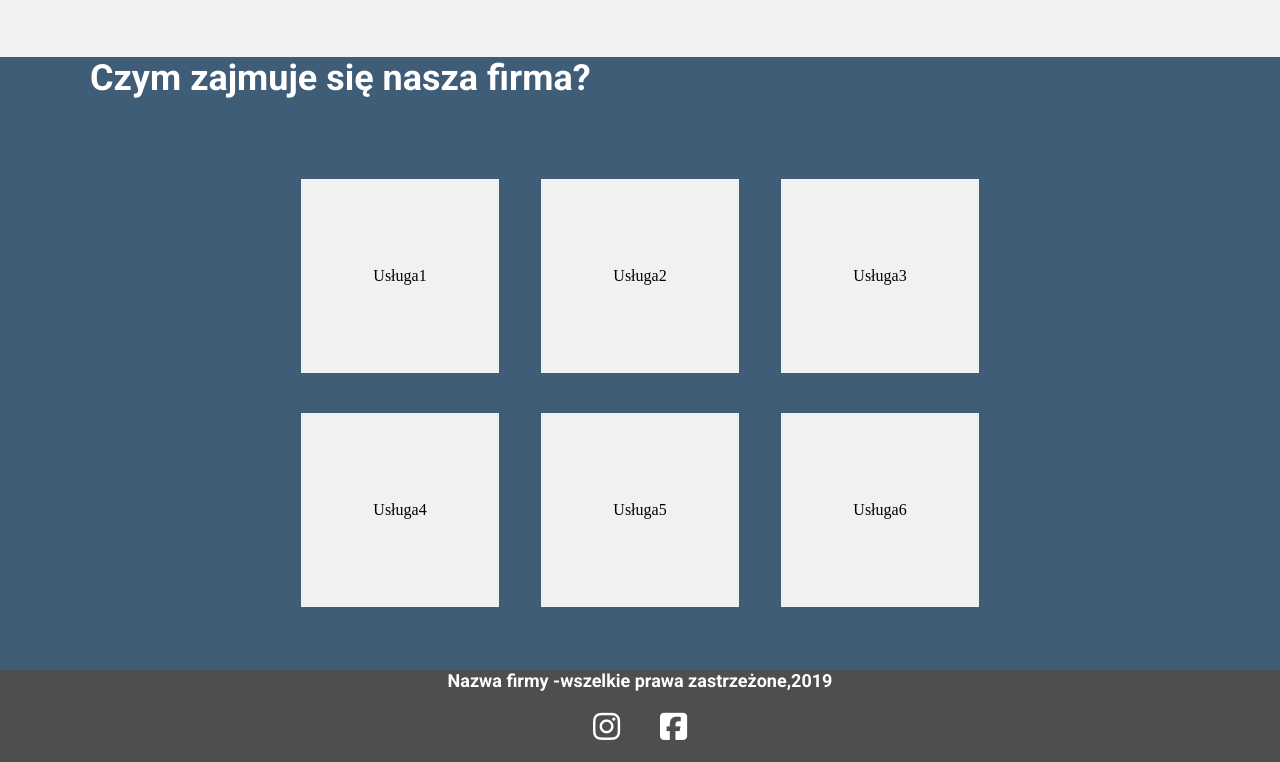
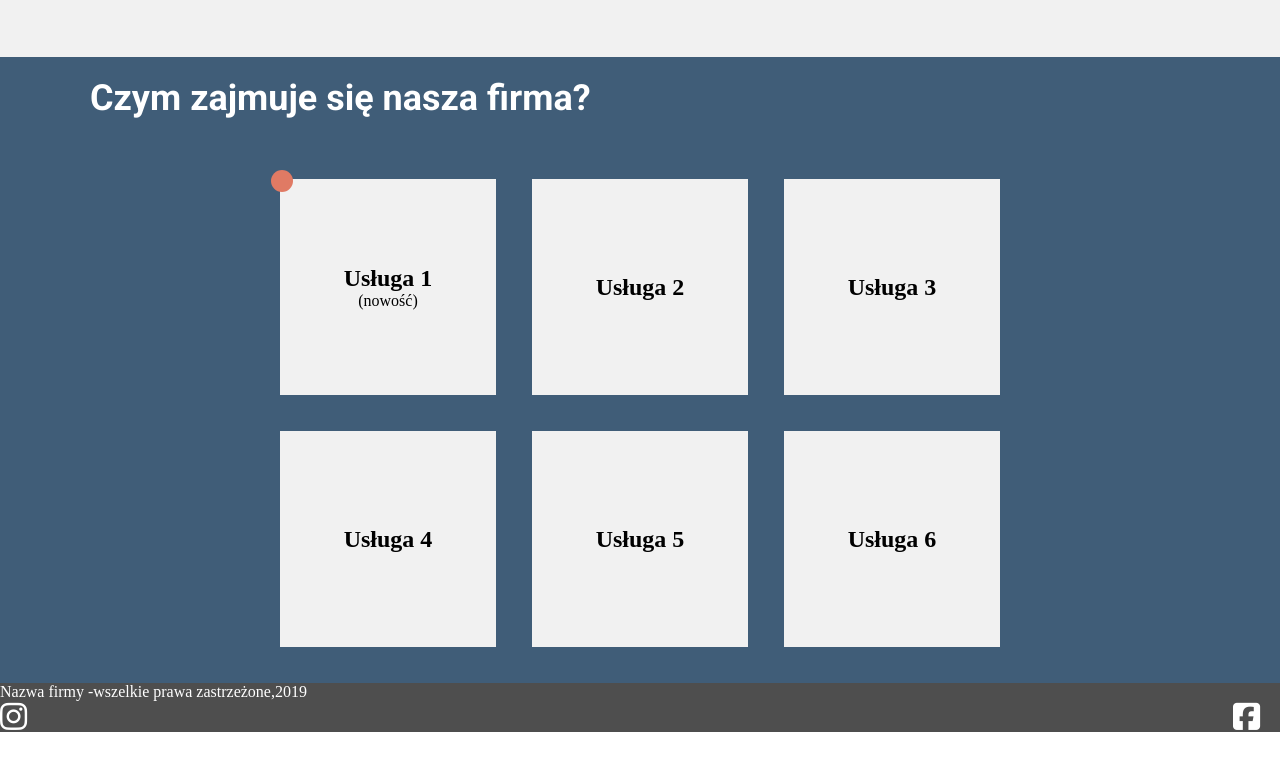
Before and after one commit to GitMagda/Projekt-2, a plain HTML site: page index.html in a window 1280 px wide. Shown: the part 1194-1956 px from the top of the page. After the commit the page ends 1926 px from the top, so only its background shows below. Drawn offline with Linux system fonts and the light colour scheme.

Commit message:
task done

```diff
--- a/index.html
+++ b/index.html
@@ -74,14 +74,39 @@
     <a name="offer"></a>
     <section id="last">
       <h1 class="offer-h">Czym zajmuje się nasza firma?</h1>
-      <ul class="boxes-set">
-        <li class="service">Usługa1</li>
-        <li class="service">Usługa2</li>
-        <li class="service">Usługa3</li>
-        <li class="service">Usługa4</li>
-        <li class="service">Usługa5</li>
-        <li class="service">Usługa6</li>
-      </ul>
+      <div class="offers-wrapper">
+        <div class="offers-wrapper-box">
+          <div class="dott"></div>
+          <div class="offers-wrapper-box-content">
+            <h2>Usługa 1</h2>
+            <span>(nowość)</span>
+          </div>
+        </div>
+        <div class="offers-wrapper-box">
+          <div class="offers-wrapper-box-content">                             <h2>Usługa 2</h2>
+          </div>
+        </div>
+            <div class="offers-wrapper-box">
+
+          <div class="offers-wrapper-box-content">
+            <h2>Usługa 3</h2>
+              </div>
+        </div>
+        <div class="offers-wrapper-box">
+          <div class="offers-wrapper-box-content">                             <h2>Usługa 4</h2>
+          </div>
+        </div>
+        <div class="offers-wrapper-box">
+          <div class="offers-wrapper-box-content">                             <h2>Usługa 5</h2>
+          </div>
+        </div>
+        <div class="offers-wrapper-box">
+          <div class="offers-wrapper-box-content">                             <h2>Usługa 6</h2>
+
+
+
+
+
     </section>
     <!--koniec treść  -->
     <!-- footer -->
--- a/media.css
+++ b/media.css
@@ -2,10 +2,6 @@
   .nav-links {
     visibility: hidden;
     display: none;
-  }
-  .about {
-    display: flex;
-    flex-direction: column;
   }
 }
 
--- a/style.css
+++ b/style.css
@@ -193,50 +193,74 @@ ul.specjaliści {
 }
 .offer-h {
   align-self: start;
+  margin-top: 20px;
 }
-.boxes-set {
+.offers-wrapper {
+  display: flex;
+  flex-wrap: wrap;
   width: 720px;
-  height: 451px;
-  margin-bottom: 60px;
+  margin: auto;
+}
+.offers-wrapper-box {
+  width: 30%;
+  padding-bottom: 30%;
+  margin-right: 5%;
+  background-color: #f1f1f1;
+  margin-bottom: 5%;
+  position: relative;
+  transition-duration: 0.5s;
+}
+.offers-wrapper-box:nth-of-type(3n) {
+  margin-right: 0;
+}
+.offers-wrapper-box:hover {
+  transform: scale(1.05);
+}
+.offers-wrapper-box-content {
+  position: absolute;
+  width: 100%;
+  height: 100%;
+  display: flex;
+  flex-direction: column;
+  align-items: center;
+  justify-content: center;
+  text-align: center;
+}
+.offers-wrapper-box-content h2 {
+  font-size: 24px;
+}
+.dott {
+  position: absolute;
+  width: 22px;
+  height: 22px;
+  background-color: #e07a64;
+  border-radius: 50%;
+  top: -9px;
+  left: -9px;
+}
+
+footer {
+  height: 50px;
+  background-color: #4e4e4e;
+  color: white;
+  display: flex;
+  flex-direction: column;
+}
+.container-footer {
   display: flex;
   flex-direction: row;
-  flex-wrap: wrap;
-  justify-content: space-around;
-  text-align: center;
+  justify-content: space-between;
+  padding: 10px;
 }
-li.service {
-  width: 198px;
-  height: 194px;
-  background-color: #f1f1f1;
-  list-style-type: none;
-  margin: 20px;
-  line-height: 194px;
-  display: inline-block;
-}
-
-/* footer */
-#footer {
-  width: 100%;
-  height: 71px;
-  background-color: #4e4e4e;
-  padding: 0 90px 0 90px;
+.footer-icon {
   display: flex;
-  justify-content: space-between;
-  align-items: center;
-  font-family: Roboto;
-  font-style: normal;
-  font-weight: bold;
-  font-size: 18px;
-  line-height: 21px;
-  color: #ffffff;
 }
 .koniec {
   display: flex;
   justify-content: space-between;
-  color: #ffffff;
 }
 .fab {
-  padding: 20px;
+  padding-right: 20px;
 }
 @media screen and (max-width: 768px) {
   .nav-links {
@@ -251,7 +275,7 @@ li.service {
     display: inline-flex;
     flex-direction: column;
   }
-  .boxes-set {
+  .offers-wrapper {
     flex-direction: column;
     margin: auto;
     align-items: stretch;
```
